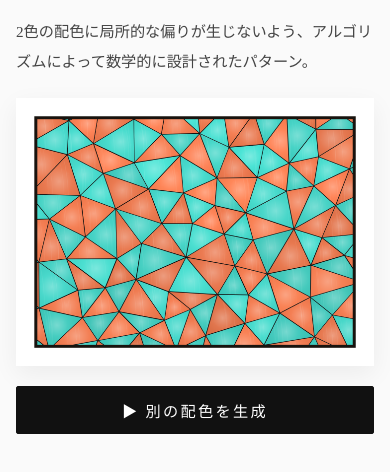
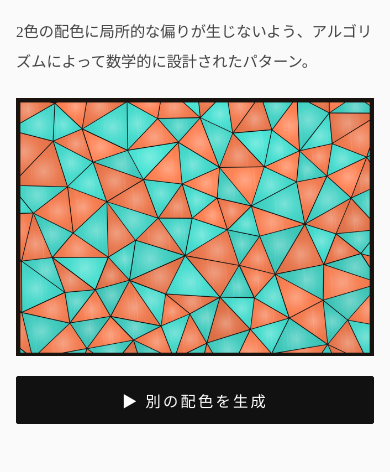
Before and after one commit to Sasaki-Hiroki/unbiased-coloring, a plain HTML site: page index.html in a window 390 px wide. Shown: the part 76-548 px from the top of the page. Drawn offline with nearby package versions, Linux system fonts and the light colour scheme.

Commit message:
Add files via upload

```diff
--- a/index.html
+++ b/index.html
@@ -109,7 +109,11 @@
     border-radius: 2px;
     transition: all 0.2s ease;
   }
-  button:hover  { background: #ffffff; color: #111111; }
+  /* ホバー反転はマウス環境のみ。タッチ端末では tap 後に hover が固着し
+     白黒の反転が外れたままになるため、(hover: hover) で限定する */
+  @media (hover: hover) {
+    button:hover { background: #ffffff; color: #111111; }
+  }
   button:active { transform: scale(0.97); }
   button:disabled { opacity: 0.3; cursor: not-allowed; }
 
@@ -148,16 +152,27 @@
       text-align: left;
     }
 
+    /* デザイン周囲の白枠（キャンバス内の余白）を切り取り、
+       黒い外枠の大きさそのままで表示する。
+       フレームは canvas 中央に左右上下 33px の対称位置にあるため、
+       overflow:hidden + 中央スケールで均等にトリミングできる。 */
     .artwork {
       grid-area: artwork;
       width: 100%;
-      box-shadow: 0 8px 24px rgba(0,0,0,0.06);
+      aspect-ratio: 648 / 468;   /* トリミング後（720-72 / 540-72）の比率 */
+      overflow: hidden;
+      background: none;
+      box-shadow: none;
+      display: flex;
+      align-items: center;
+      justify-content: center;
     }
 
     canvas {
       width: 100% !important;
       height: auto !important;
-      aspect-ratio: 720 / 540;
+      transform: scale(1.1111);  /* 720 / 648 — 内枠を箱幅いっぱいに拡大 */
+      transform-origin: center;
     }
 
     button {
@@ -493,8 +508,14 @@ function render(){
   ctx.restore();
 
   ctx.strokeStyle='#18130E';
-  ctx.lineWidth=FRAME_W;
+  // スマホでは黒い外枠を少し太くする（トリミング位置 33px と整合）
+  ctx.lineWidth = isMobile() ? 8 : FRAME_W;
   ctx.strokeRect(FX,FY,FW,FH);
+}
+
+// 表示環境がスマホ幅（CSS の @media と同条件）かどうか
+function isMobile(){
+  return window.matchMedia('(max-width: 900px)').matches;
 }
 
 // ── Build mesh ───────────────────────────────────────────
@@ -555,38 +576,35 @@ function nextColoring(){
   busy=true;
   document.getElementById('colorBtn').disabled=true;
 
-  let retries=0;
-
   function attempt(){
-    const success=computeFaceLabel();
-    if(!success){
-      // 100ms 以内に配色できなかった → 新しい乱数で mesh を再生成して再試行
-      if(++retries>30){
-        // 安全弁: 30回試みても解けなければ中止
-        document.getElementById('colorBtn').disabled=false;
-        busy=false;
-        return;
-      }
-      for(let i=0;i<30;i++){mesh=buildMesh();if(mesh)break;}
-      setTimeout(attempt,0); // UI スレッドへ一度制御を返してから再試行
-      return;
+    // mesh 形状は固定のまま配色だけ振り直す。
+    // タイムアウト（100ms 以内に配色できない）時は mesh を作り直さず、
+    // 直前の配色をそのまま保持する。
+    if(computeFaceLabel()){
+      colored=true;
+      render();
     }
-    colored=true;
-    render();
     document.getElementById('colorBtn').disabled=false;
     busy=false;
   }
 
-  colored=true;
   setTimeout(attempt,10);
 }
 
 // ── Init ─────────────────────────────────────────────────
 (function init(){
-  for(let i=0;i<30;i++){mesh=buildMesh();if(mesh)break;}
+  // 初回のみ、4彩色可能な mesh が得られるまで形状を生成して確定させる。
+  // 以降のボタン操作では mesh 形状は変更しない。
+  for(let tries=0;tries<60;tries++){
+    for(let i=0;i<30;i++){mesh=buildMesh();if(mesh)break;}
+    if(mesh && computeFaceLabel()){colored=true;break;}
+  }
   render();
-  nextColoring();
 })();
+
+// PC ⇄ スマホ間でレイアウトが切り替わったら、枠の太さを合わせて再描画
+// （mesh 形状・配色は保持したまま見た目だけ更新）
+window.matchMedia('(max-width: 900px)').addEventListener('change', render);
 </script>
 </body>
 </html>
```
